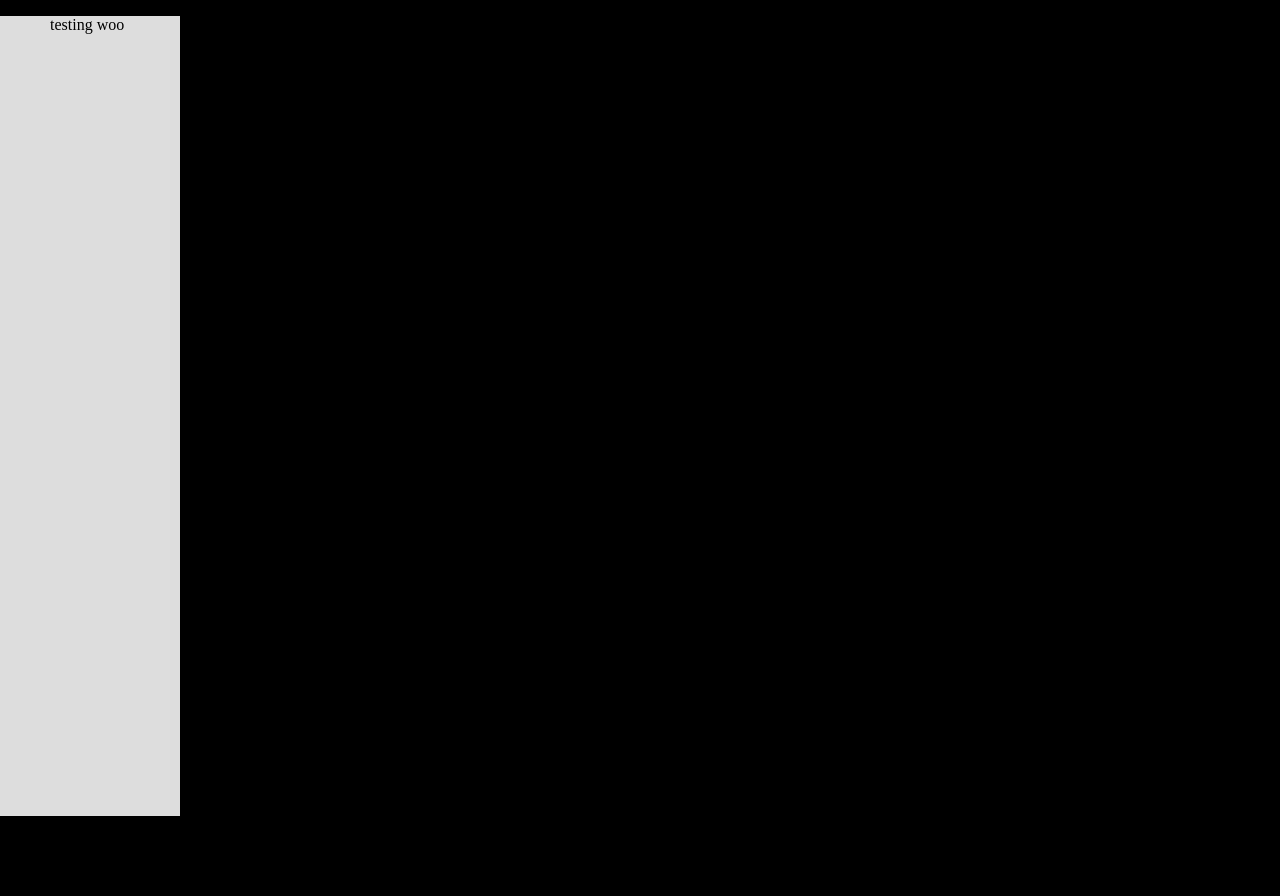
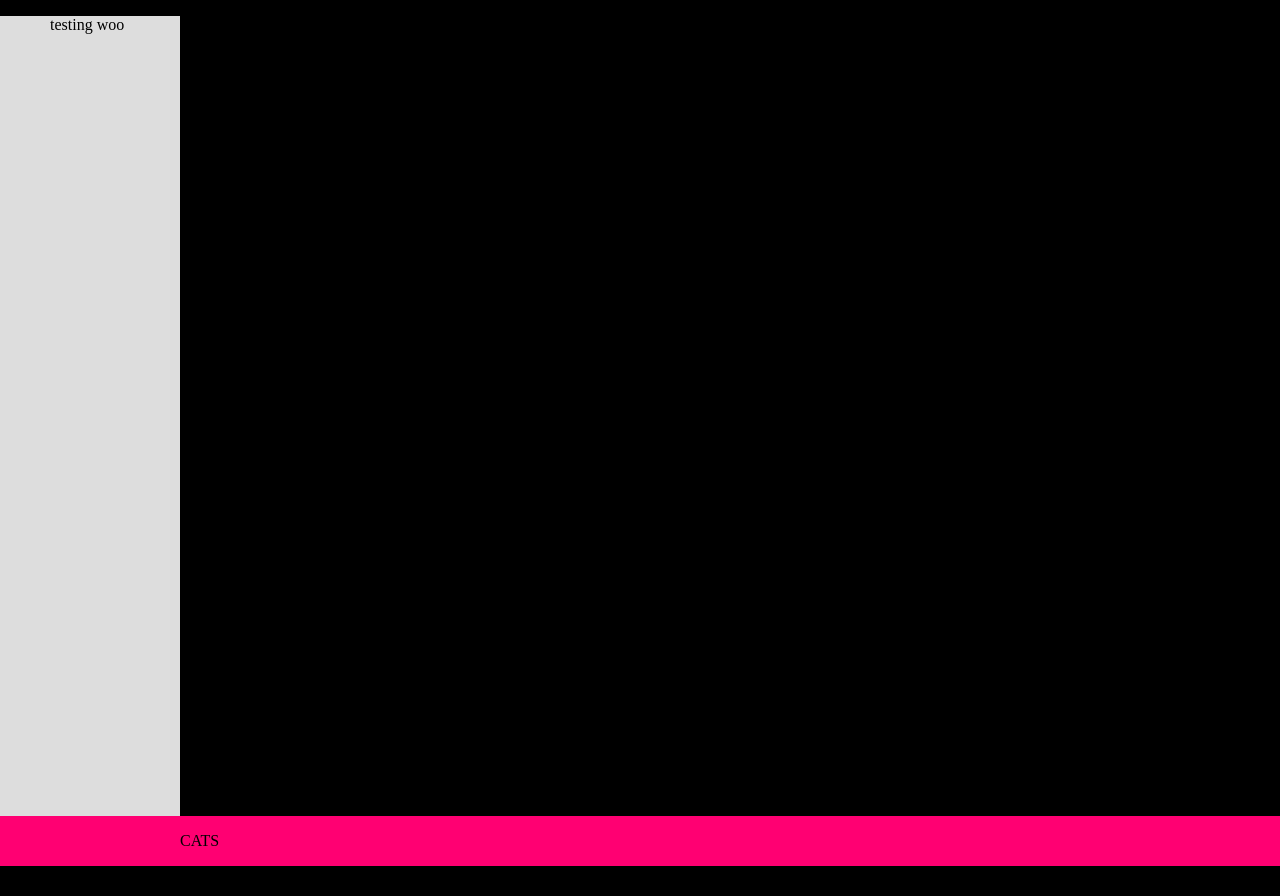
Before and after one commit to NSkyeKirsch/LightPollution, a plain HTML site: page index.html in a window 1280 px wide. After the commit the page ends 866 px from the top, so only its background shows below. Drawn offline with Linux system fonts and the light colour scheme.

Commit message:
save idk

```diff
--- a/index.html
+++ b/index.html
@@ -13,8 +13,9 @@
 
     <div class="mainContainer">
       <div class="LightPollution">
-        <h1>CATS</h1>
+        <p>CATS</p>
       </div>
+    </div>
 
       <!--<div class="whatContainer">
         <h2> They're too fuzzy. </h2>
@@ -26,7 +27,7 @@
         <img src="#" alt="#">
         <img src="#" alt="#">
       </div>
-    </div> -->
+ -->
 
 
 
--- a/style.css
+++ b/style.css
@@ -18,42 +18,34 @@ body, html {
 }
 
 .mainContainer {
+  display: flex;
   background-color: #ff0072;
-  position:relative;
   padding-left: 180px;
-  border: 3px;
-  border-color: green;
 }
 
 .LightPollution {
-  position: absolute;
-  padding-left: 50px;
   text-align: center;
 }
 
 .whatContainer {
   background-color: #ef83f2;
-  position: absolute;
 }
 
 .trucksImg {
-  position: absolute;
 }
 
 .sqmContainer {
   background-color: #83c4f2;
-  position: absolute;
   text-align: center;
 }
 
 .bortleContainer {
   background-color: #83f2da;
-  position: absolute;
   text-align: center;
 }
 
 .dataCityImg {
-  position: absolute;
+
 }
 
 .pageNavBoxes {
```
